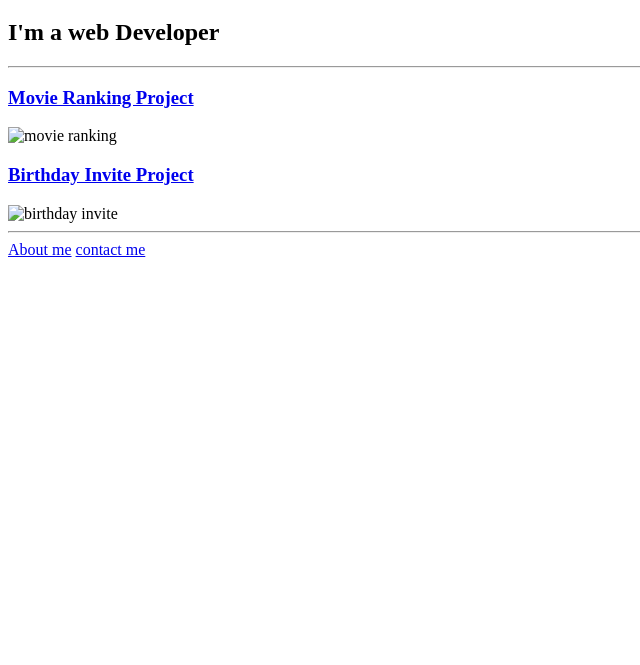
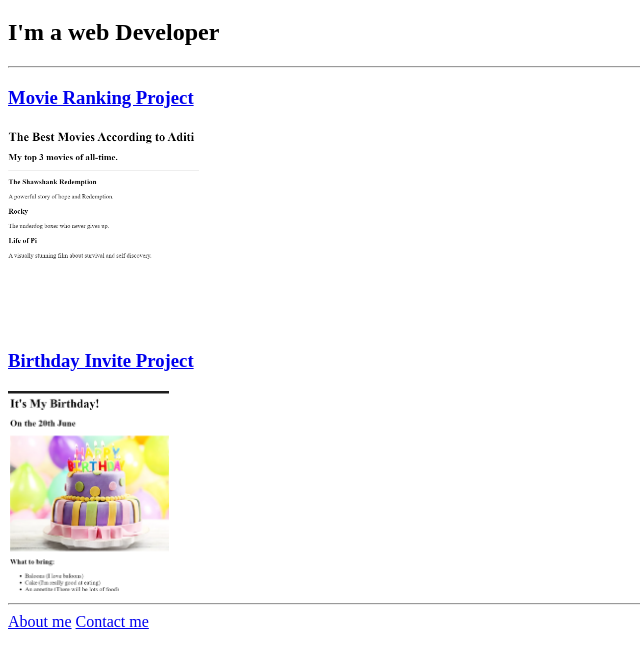
Before and after one commit to Aditi12344/html-website, a plain HTML site: page index.html in a window 1280 px wide. Shown: the part 61-726 px from the top of the page, without its empty margins (0-640 px from the left). Drawn offline with Linux system fonts and the light colour scheme.

Commit message:
Update index.html

```diff
--- a/index.html
+++ b/index.html
@@ -2,20 +2,24 @@
 <!DOCTYPE html>
 <html lang="en">
 <head>
-    <meta charset="UTF-8">
-
-    <title>Aditi's Portfolio</title>
+  <meta charset="UTF-8" />
+  <title>Aditi's Portfolio</title>
 </head>
 <body>
-    <h1>Aditi's Portfolio</h1>
-    <h2> I'm a web Developer</h2>
-    <hr/>
-    <h3><a href="./public/movie-ranking.html"> Movie Ranking Project</a></h3>
-    <img src="./assets/images/best-movies.png" height="200" alt="movie ranking"/>
-    <h3> <a href="./public/birthday-invite.html"> Birthday Invite Project</a></h3>
-    <img src="./assets/images/birthday.png" height="200" alt="birthday invite"/>
-    <hr/>
-    <a href="./public/about.html">About me</a>
-    <a href="./public/contact.html">contact me</a>
+
+  <h1>Aditi's Portfolio</h1>
+  <h2>I'm a web Developer</h2>
+  <hr/>
+
+  <h3><a href="movie-ranking.html">Movie Ranking Project</a></h3>
+  <img src="best-movies.png" height="200" alt="movie ranking"/>
+
+  <h3><a href="birthday-invite.html">Birthday Invite Project</a></h3>
+  <img src="birthday.png" height="200" alt="birthday invite"/>
+
+  <hr/>
+  <a href="about.html">About me</a>
+  <a href="contact.html">Contact me</a>
+
 </body>
 </html>
```
